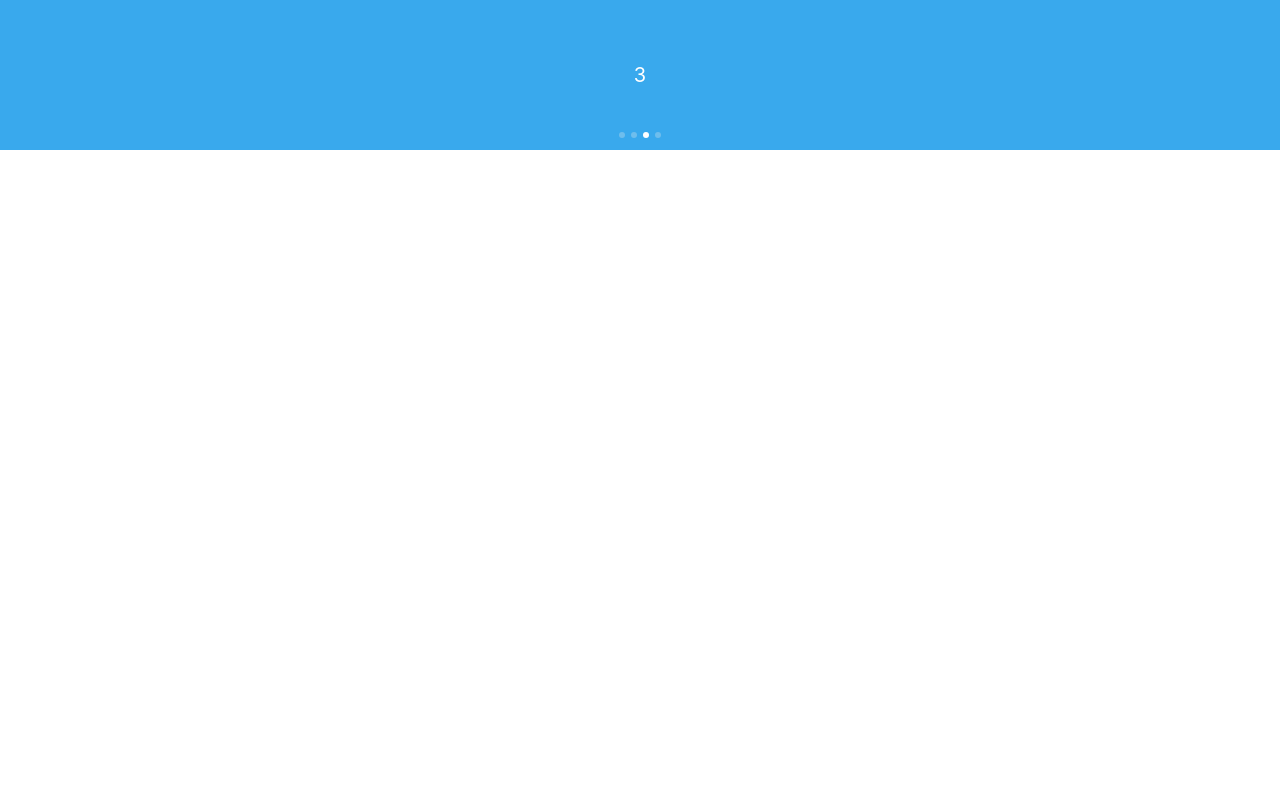
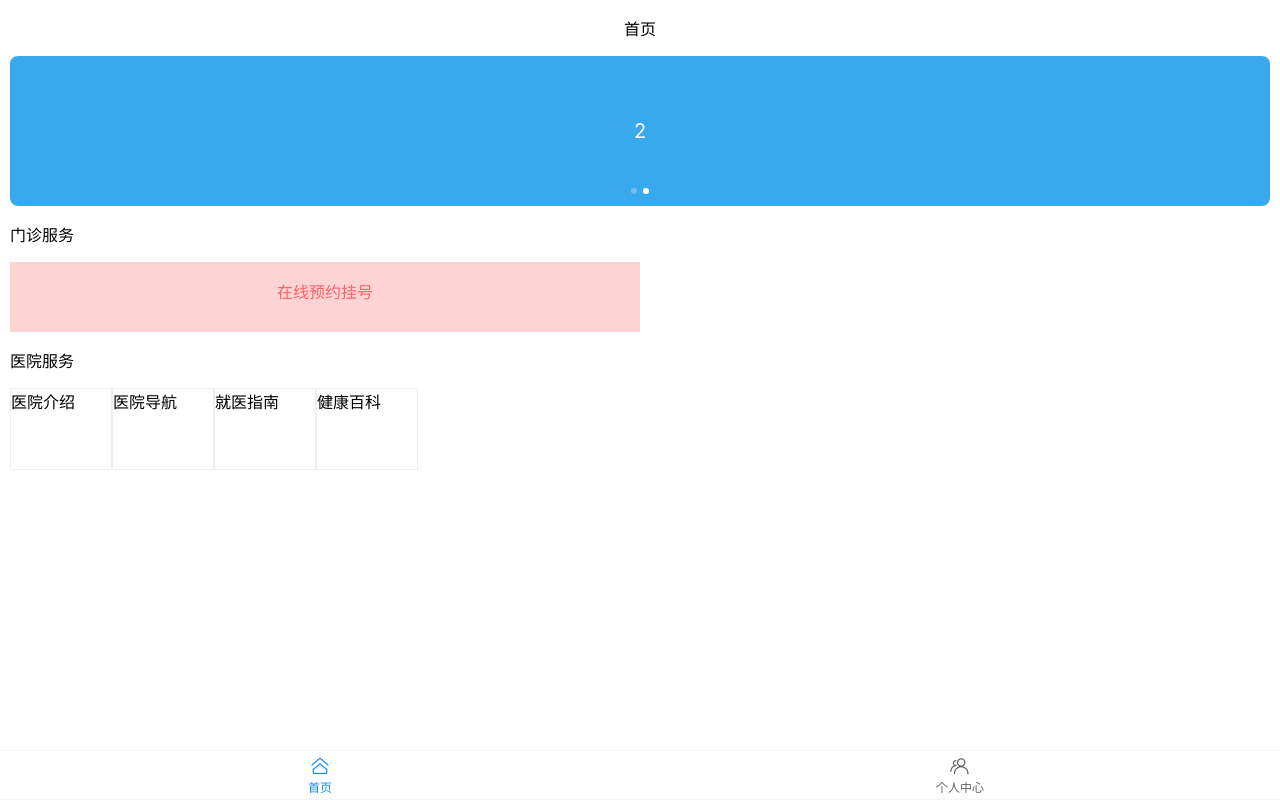
Before and after one commit to DaiXinLin/h5, a Vue app: page /home in a window 1280 px wide. Built offline with nearby package versions, Linux system fonts and the light colour scheme.

Commit message:
feat: 第二次

```diff
--- a/src/main.js
+++ b/src/main.js
@@ -4,13 +4,9 @@ import router from "./router";
 import store from "./store";
 import Vant from "vant";
 import "vant/lib/index.css";
-// import { Form } from "vant";
-// import { Field } from "vant";
 
 Vue.config.productionTip = false;
 Vue.use(Vant);
-// Vue.use(Form);
-// Vue.use(Field);
 
 new Vue({
   router,
--- a/src/router/index.js
+++ b/src/router/index.js
@@ -2,6 +2,8 @@ import Vue from "vue";
 import VueRouter from "vue-router";
 import LoginForm from "../views/LoginForm.vue";
 import HomePage from "../views/HomePage.vue";
+import RegisterPage from "../views/RegisterPage.vue";
+import PersonalCenter from "../views/PersonalCenter.vue";
 
 Vue.use(VueRouter);
 
@@ -16,6 +18,16 @@ const routes = [
     name: "home",
     component: HomePage,
   },
+  {
+    path: "/register",
+    name: "register",
+    component: RegisterPage,
+  },
+  {
+    path: "/personal",
+    name: "personal",
+    component: PersonalCenter,
+  },
 ];
 
 const router = new VueRouter({
--- a/src/views/HomePage.vue
+++ b/src/views/HomePage.vue
@@ -1,25 +1,106 @@
 <template>
-  <!-- <div class="nomepage_box"> -->
+  <div class="homepage_box">
+    <div class="title">
+      <p>首页</p>
+    </div>
     <van-swipe class="my-swipe" :autoplay="3000" indicator-color="white">
-    <van-swipe-item>1</van-swipe-item>
+      <van-swipe-item @click="onChange">1</van-swipe-item>
       <van-swipe-item>2</van-swipe-item>
-    <van-swipe-item>3</van-swipe-item>
-    <van-swipe-item>4</van-swipe-item>
+      <!-- <van-swipe-item>3</van-swipe-item>
+    <van-swipe-item>4</van-swipe-item> -->
     </van-swipe>
-  <!-- </div> -->
+    <div class="appointment">
+      <p>门诊服务</p>
+      <div class="appointment_box">
+        <p>在线预约挂号</p>
+      </div>
+    </div>
+    <p>医院服务</p>
+    <div class="hospital">
+      <div class="hospital_box">
+        <div calss="hospital_box_shadow"></div>
+        <span>医院介绍</span>
+      </div>
+      <div class="hospital_box">
+        <div calss="hospital_box_shadow"></div>
+        <span>医院导航</span>
+      </div>
+      <div class="hospital_box">
+        <div calss="hospital_box_shadow"></div>
+        <span>就医指南</span>
+      </div>
+      <div class="hospital_box">
+        <div calss="hospital_box_shadow"></div>
+        <span>健康百科</span>
+      </div>
+    </div>
+    <div class="tabbar">
+      <van-tabbar v-model="active" @change="enChange">
+        <van-tabbar-item icon="home-o">首页</van-tabbar-item>
+        <van-tabbar-item icon="friends-o" @click="personacenter"
+          >个人中心</van-tabbar-item
+        >
+      </van-tabbar>
+    </div>
+  </div>
 </template>
 
-<script></script>
+<script>
+export default {
+  methods: {
+    onChange() {
+      this.$router.push({
+        path: "/login",
+      });
+    },
+    personacenter() {
+      this.$router.push({
+        path: "/personal",
+      });
+    },
+  },
+};
+</script>
 
-<style>
-/* .nomepage_box {
-  height: 100px;
-} */
-.my-swipe .van-swipe-item {
+<style lang="less" scoped>
+.homepage_box {
+  margin: 10px 10px 0px 10px;
+}
+.my-swipe {
+  border-radius: 8px;
+  .van-swipe-item {
     color: #fff;
     font-size: 20px;
     line-height: 150px;
     text-align: center;
     background-color: #39a9ed;
   }
+}
+.title p {
+  text-align: center;
+}
+.appointment_box {
+  height: 70px;
+  width: 50%;
+  background-color: rgba(253, 211, 211, 0.988);
+}
+.appointment_box p {
+  color: rgba(244, 99, 99, 0.988235294117647);
+  text-align: center;
+  height: 30px;
+  line-height: 60px;
+}
+.hospital {
+  display: flex;
+}
+.hospital_box {
+  height: 80px;
+  width: 100px;
+  border: 1px solid #eee;
+}
+// .hospital .hospital_box .hospital_box_shadow {
+//   height: 32px;
+//   width: 32px;
+//   background-color: rgba(0, 110, 255, 0.0980392156862745);
+// }
 </style>
--- a/src/views/LoginForm.vue
+++ b/src/views/LoginForm.vue
@@ -1,7 +1,6 @@
 <template>
-  <div class="login_box">
-    <div style="height: 120px"></div>
-    <van-form @submit="onSubmit">
+  <div class="form-wrapper">
+    <van-form size="middle" @submit="onSubmit">
       <van-field
         v-model="username"
         name="用户名"
@@ -17,20 +16,46 @@
         placeholder="密码"
         :rules="[{ required: true, message: '请填写密码' }]"
       />
-      <div style="margin: 16px">
+      <div class="btn-wrapper">
         <van-button round block type="info" native-type="submit"
-          >提交</van-button
+          >登录</van-button
         >
+      </div>
+      <div class="register">
+        <span>创建账号</span>
       </div>
     </van-form>
   </div>
 </template>
 
-<script></script>
+<script>
+export default {
+  data() {
+    return {
+      username: "",
+      password: "",
+    };
+  },
+  methods: {
+    onSubmit(values) {
+      console.log("submit", values);
+    },
+  },
+};
+</script>
 
-<style>
-.login_box {
-  width: 450px;
-  margin: 0px auto;
+<style lang="less" scoped>
+.form-wrapper {
+  // background: #efefef;
+  box-sizing: border-box;
+  padding-top: 30px;
+}
+.btn-wrapper {
+  margin: 25px 16px 10px 16px;
+  // height: 100vh;
+}
+.register span {
+  margin-left: 230px;
+  font-size: 15px;
 }
 </style>
```
Lines whose indentation alone changed are shown as unchanged.
